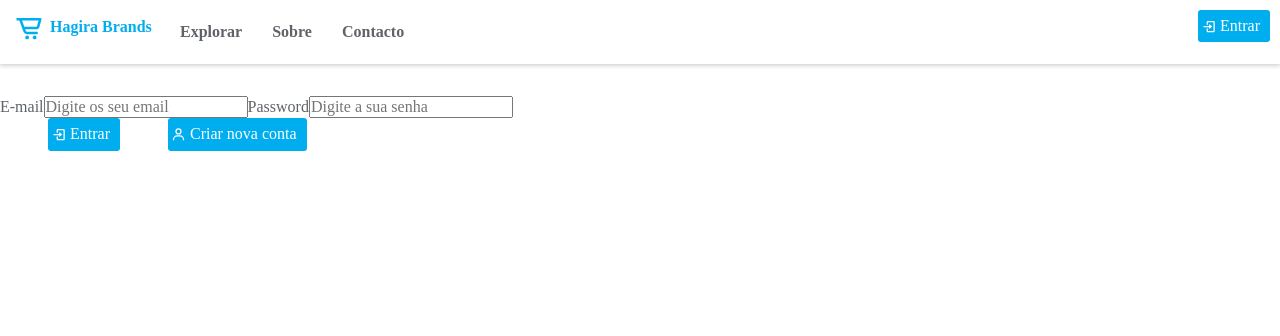
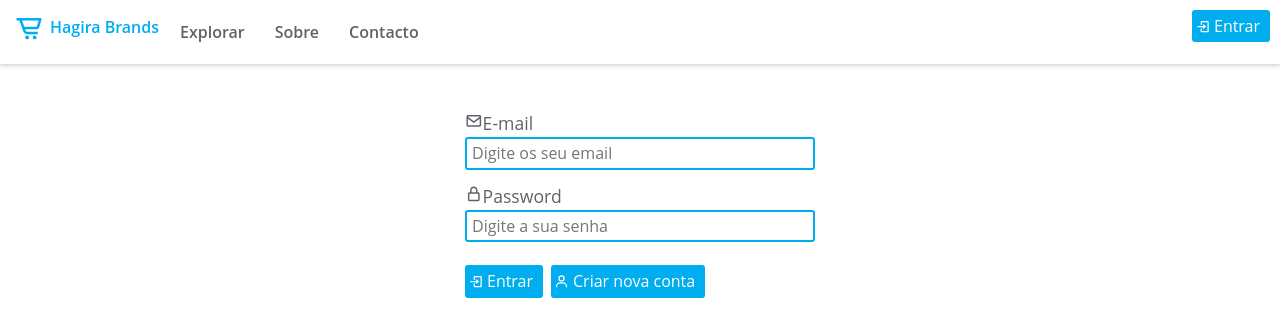
Before and after one commit to KainNhantumbo/Hagira-Brands-Store, a React (Create React App) app: page /login in a window 1280 px wide. Shown: the top 336 px of the page. Built offline with nearby package versions, Linux system fonts and the light colour scheme.

Commit message:
styles: added styles to Login component

```diff
--- a/src/pages/Login.jsx
+++ b/src/pages/Login.jsx
@@ -1,6 +1,6 @@
 import { LoginContainer } from '../styles/login';
 import Button from '../components/Button';
-import { BiLogIn, BiUser } from 'react-icons/bi';
+import { BiLogIn, BiUser, BiEnvelope, BiLockAlt } from 'react-icons/bi';
 import { useState } from 'react';
 
 const Login = () => {
@@ -12,7 +12,10 @@ const Login = () => {
 	return (
 		<LoginContainer>
 			<form>
-				<label htmlFor='email'>E-mail</label>
+				<label htmlFor='email'>
+					<BiEnvelope />
+					<span>E-mail</span>
+				</label>
 				<input
 					type='email'
 					id='email'
@@ -20,8 +23,12 @@ const Login = () => {
 					placeholder='Digite os seu email'
 					onChange={(e) => setEmail(() => e.target.value)}
 				/>
-				<span>{emailError}</span>
-				<label htmlFor='password'>Password</label>
+				<span className='error'>{emailError}</span>
+
+				<label htmlFor='password'>
+					<BiLockAlt />
+					<span>Password</span>
+				</label>
 				<input
 					type='password'
 					id='password'
@@ -29,11 +36,12 @@ const Login = () => {
 					placeholder='Digite a sua senha'
 					onChange={(e) => setPassword(() => e.target.value)}
 				/>
-				<span>{passwordError}</span>
-				<div className='actions'>
+				<span className='error'>{passwordError}</span>
+
+				<section className='buttons'>
 					<Button text={'Entrar'} icon={<BiLogIn />} />
 					<Button text={'Criar nova conta'} icon={<BiUser />} />
-				</div>
+				</section>
 			</form>
 		</LoginContainer>
 	);
--- a/src/styles/Globalstyles.js
+++ b/src/styles/Globalstyles.js
@@ -5,7 +5,7 @@ export const GlobalStyles = createGlobalStyle`
     box-sizing: border-box;
     padding: 0;
     margin: 0;
-    font-family: Poppins, 'PT Sans', Montserrat;
+    font-family: 'Open Sans', Montserrat, Poppins, 'PT Sans';
   }
 
   span, label {
@@ -14,9 +14,15 @@ export const GlobalStyles = createGlobalStyle`
 
   body {
     color: rgb(${({ theme }) => theme.font});
-    padding-top: 3.8em;
+    padding-top: 2em;
     position: relative;
     background: rgb(${({ theme }) => theme.background});
+  }
+
+  main {
+    width: 100%;
+	  height: 100%;
+    padding: 10px 15px;
   }
 
   ::-webkit-scrollbar {
--- a/src/styles/app.js
+++ b/src/styles/app.js
@@ -1,9 +1,5 @@
 import styled from 'styled-components';
 
 export const Container = styled.main`
-	width: 100%;
-	height: 100%;
-  padding: 10px 15px;
-  padding-top: 25px;
 
 `;
--- a/src/styles/components/button.js
+++ b/src/styles/components/button.js
@@ -7,7 +7,7 @@ export const ButtonContainer = styled.button`
 	border: none;
 	border-radius: 3px;
 	position: relative;
-	margin-left: 3rem;
+	z-index: 0;
 
 	:hover {
 		background-color: rgb(${({ theme }) => theme.secondary});
--- a/src/styles/components/header.js
+++ b/src/styles/components/header.js
@@ -51,6 +51,7 @@ export const Container = styled.header`
 				align-items: center;
 				padding-top: 70px;
 				gap: 0;
+				z-index: 190;
 
 				li {
 					width: 100%;
--- a/src/styles/login.js
+++ b/src/styles/login.js
@@ -1,3 +1,48 @@
 import styled from "styled-components";
 
-export const LoginContainer = styled.main``
+export const LoginContainer = styled.main`
+  form {
+    display: flex;
+    justify-content: flex-start;
+    flex-direction: column;
+    max-width: 350px;
+    gap: 5px;
+    margin: 0 auto;
+    margin-top: 50px;
+
+    label {
+      font-size: 1.1rem;
+      font-weight: 500;
+
+      svg {
+
+      }
+    }
+
+    input {
+      border: 2px solid rgb(${({ theme }) => theme.primary});
+      border-radius: 3px;
+      padding: 5px;
+      margin-bottom: 5px;
+
+      :focus {
+        box-shadow: 0 0 10px rgb(${({ theme }) => theme.primary});
+        border: 2px solid rgb(${({ theme }) => theme.primary});
+        outline-color: rgb(${({ theme }) => theme.primary});
+      }
+    }
+
+    .error {
+      color: red;
+      font-weight: 500;
+    }
+
+    .buttons {
+      margin-top: 8px;
+      z-index: 0;
+      display: flex;
+      justify-content: flex-start;
+      gap: 8px;
+    }
+  }
+`
```
